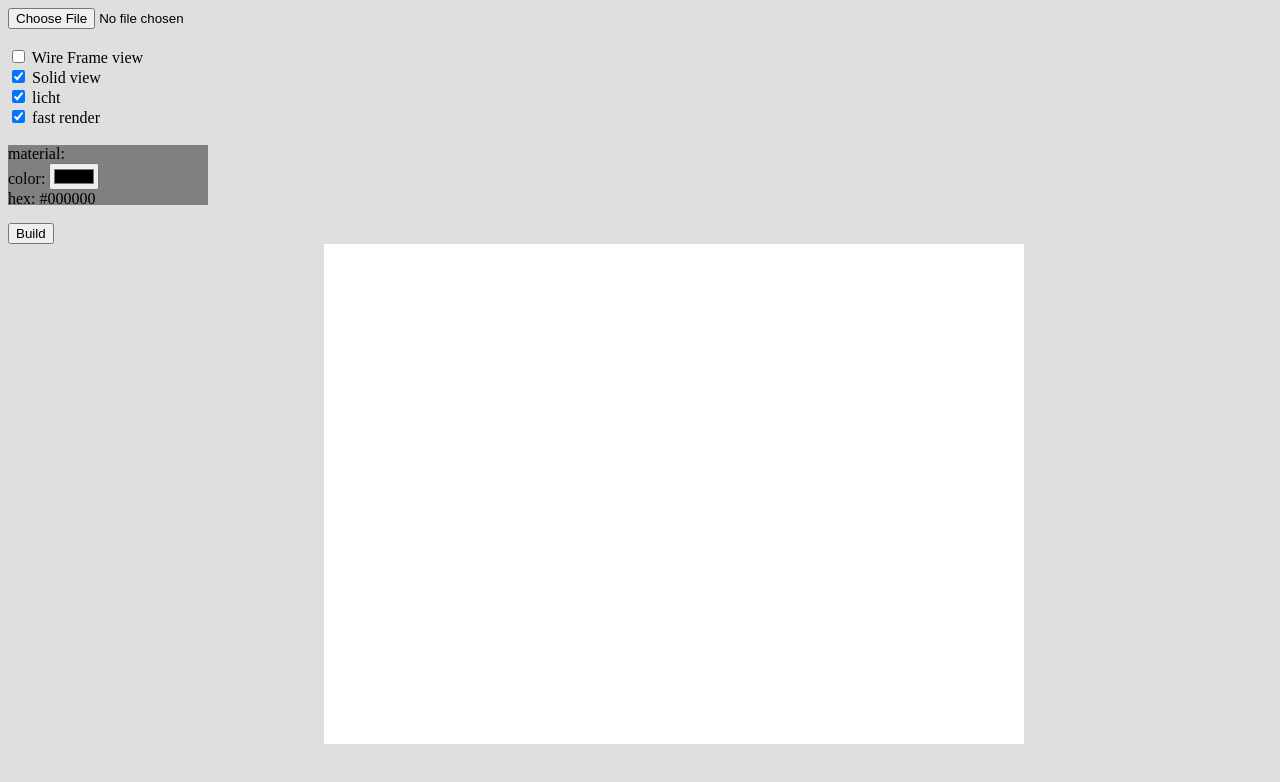
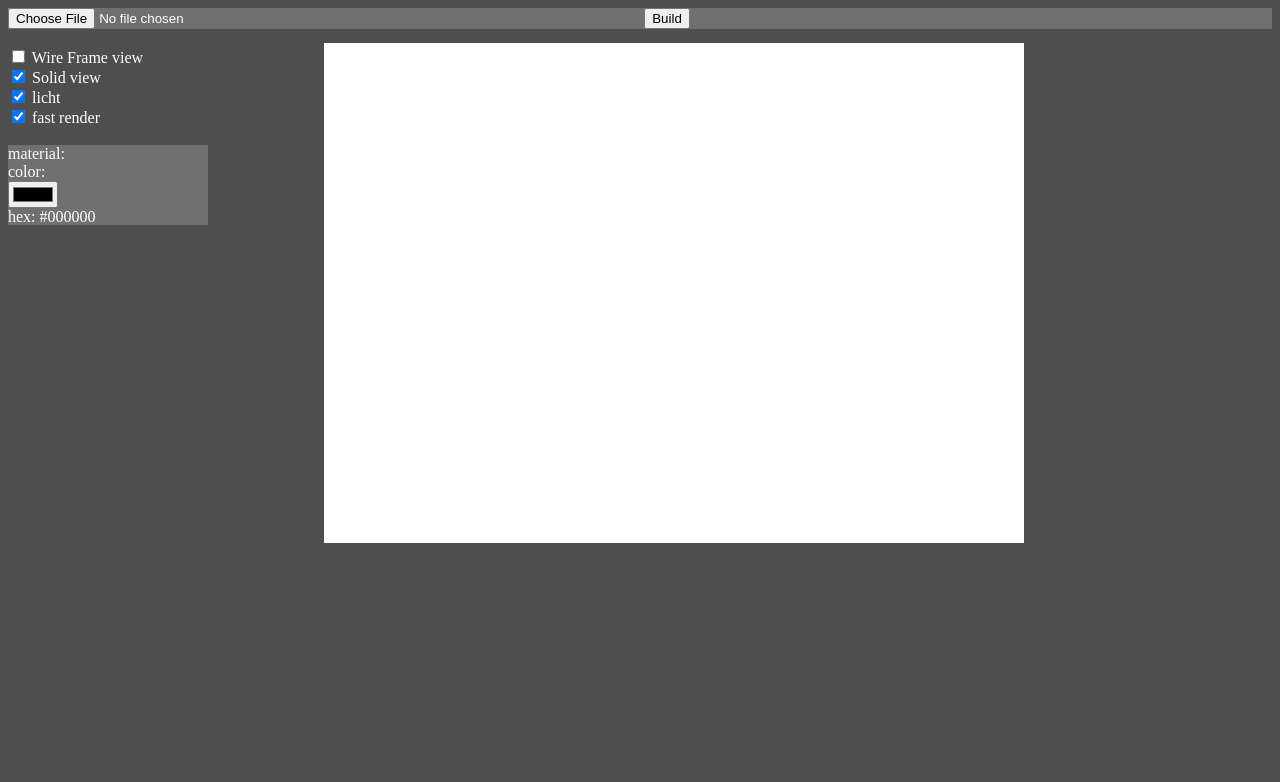
Before and after one commit to StefVanNood/polyEngine, a plain HTML site: page polyEngine/index.html in a window 1280 px wide. Drawn offline with Linux system fonts and the light colour scheme.

Commit message:
release1

```diff
--- a/polyEngine/index.html
+++ b/polyEngine/index.html
@@ -6,25 +6,25 @@
         <link rel="stylesheet" href="style.css">
     </head>
     <body>
-        <input type="file" id="file-input" onchange="readFile()"/>
+        <div class="topBar">
+            <input type="file" id="file-input" onchange="readFile()" class="text" class="topBarPos"/>
+            <button id="buildButton" onclick="build()" class="buildButton">Build</button>
+        </div>
 
-        <br><br><input type="checkbox" id="wireframe" name="renderWay" onchange="build()">
-        <label for="wireframe">Wire Frame view</label>
+        <br><input type="checkbox" id="wireframe" name="renderWay" onchange="build()">
+        <label for="wireframe" class="text">Wire Frame view</label>
         <br><input type="checkbox" id="solid" name="renderWay" checked="true" onchange="build()">
-        <label for="solid">Solid view</label>
+        <label for="solid" class="text">Solid view</label>
         <br><input type="checkbox" id="light" name="renderWay" checked="true" onchange="build()">
-        <label for="light">licht</label>
+        <label for="light" class="text">licht</label>
         <br><input type="checkbox" id="speedrender" name="renderWay" checked="true" onchange="build()">
-        <label for="speedrender">fast render</label>
+        <label for="speedrender" class="text">fast render</label>
 
         <br><br>
-        <div id="material" class="material">
-            material:
-            <br>
-            color: <input type="color" id="color"><div id="hex">hex: #000000</div>
+        <div id="material" class="widget" class="text">
+            <div class="text">material:</div>
+            <div class="text">color:</div> <input type="color" id="color"><div id="hex" class="text">hex: #000000</div>
         </div>
-
-        <br><button id="buildButton" onclick="build()">Build</button>
 
         <br><canvas id="scene" class="game" width="700" height="500"></canvas>
         <script src="render.js"></script>
--- a/polyEngine/style.css
+++ b/polyEngine/style.css
@@ -1,13 +1,30 @@
 body {
-    background-color: rgb(223, 223, 223);
+    background-color: rgb(78, 78, 78);
 }
 .game {
     background-color: white;
     position: relative;
     left: 25%;
+    top: -200px;
 }
-.material {
-    background-color: gray;
+.widget {
+    background-color: rgb(112, 112, 112);
     width: 200px;
-    height: 60px;
+    height: 80px;
 }
+.topBar {
+    background-color: rgb(112, 112, 112);
+    width: 100%;
+    height: 21px;
+}
+.topBarPos {
+    position: relative;
+    top: 10px;
+}
+.text {
+    color: white;
+}
+.buildButton {
+    position: relative;
+    left: 30%;
+}
```
